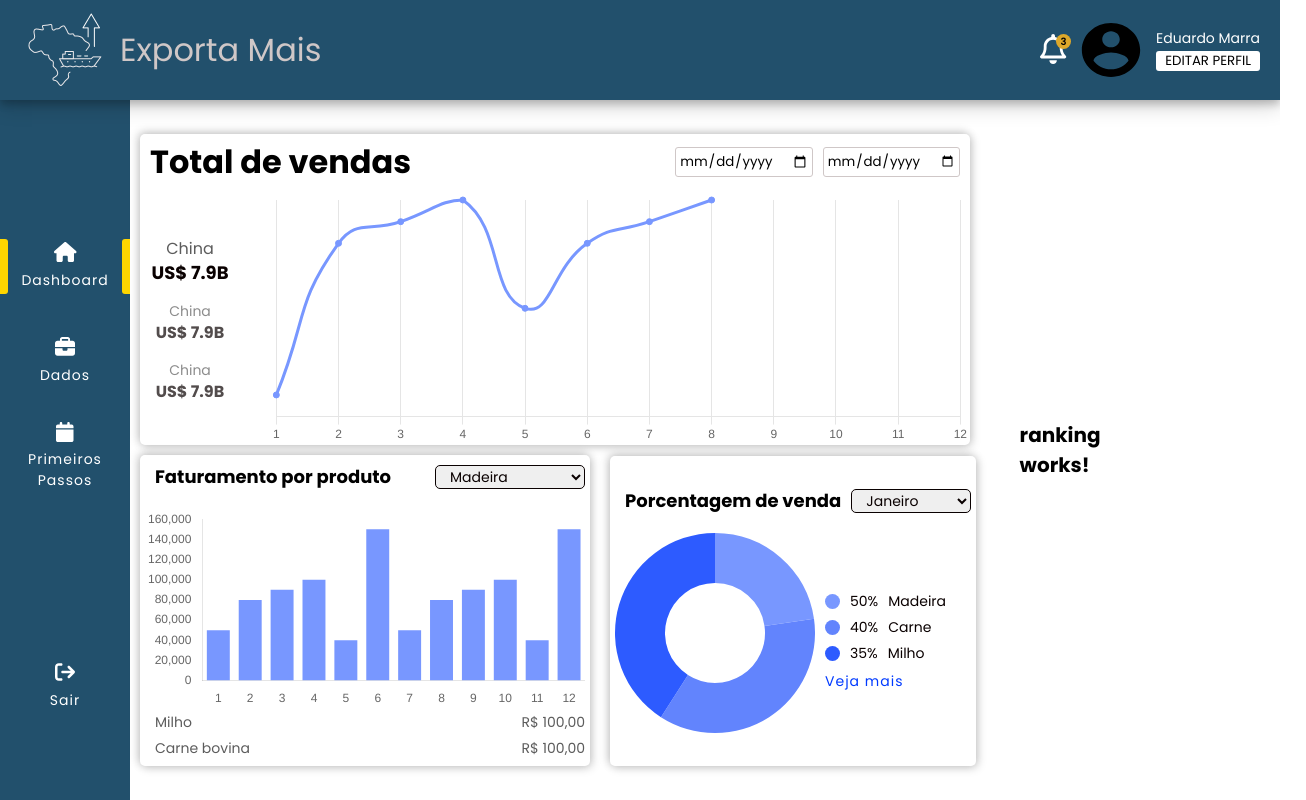
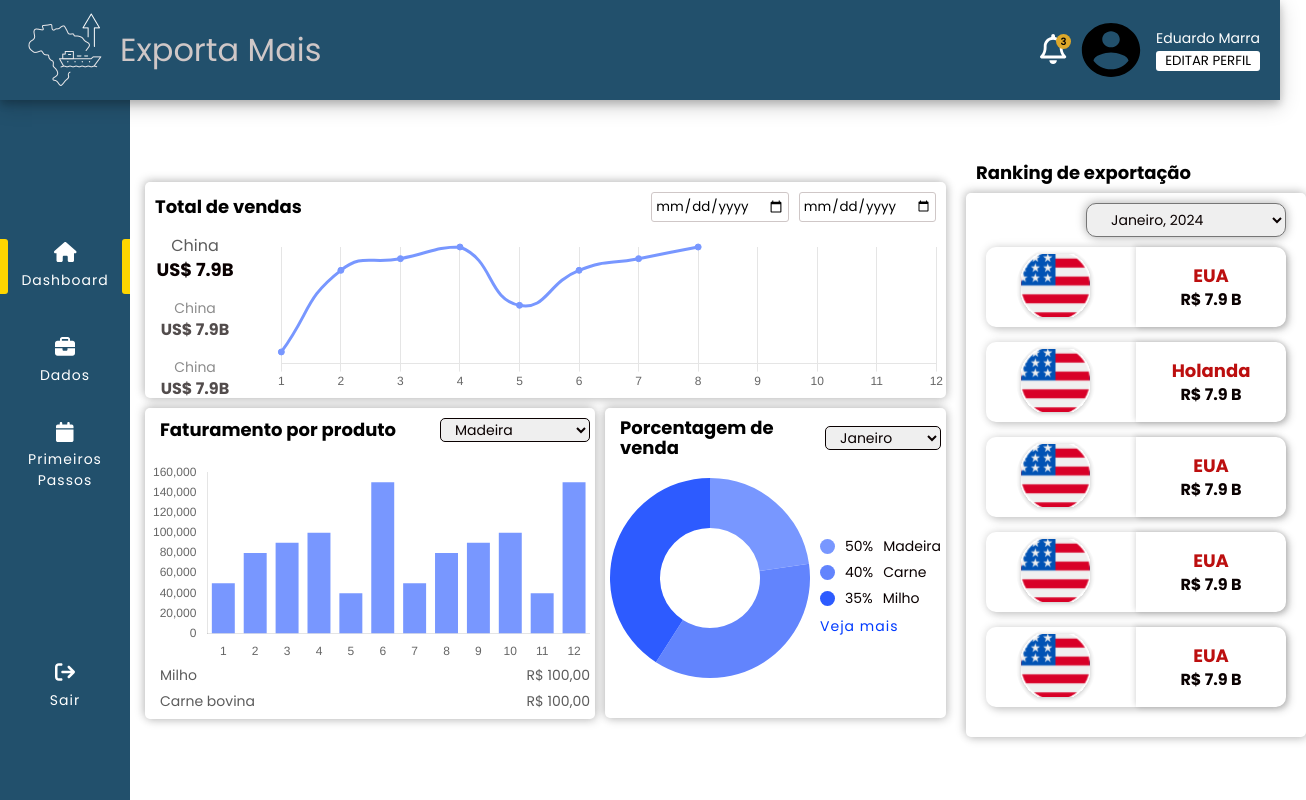
Before and after one commit to Eduardomarra/exportaMaisBr, an Angular app: page / in a window 1280 px wide. Shown: the whole page, 1306 px wide, since content can reach past the window. Built offline with nearby package versions, Linux system fonts and the light colour scheme.

Commit message:
ranking and correction of grid styles

```diff
--- a/src/app/features/dashboard/components/percent-sale/percent-sale.component.scss
+++ b/src/app/features/dashboard/components/percent-sale/percent-sale.component.scss
@@ -1,7 +1,7 @@
 .container {
   display: flex;
   align-items: flex-start;
-  justify-content: center;
+  justify-content: flex-start;
   flex-direction: column;
   gap: 2rem;
   padding: 1rem 0.5rem;
--- a/src/app/features/dashboard/components/ranking/ranking.component.html
+++ b/src/app/features/dashboard/components/ranking/ranking.component.html
@@ -1 +1,68 @@
-<h1>ranking works!</h1>
+<div class="container">
+  <h2>Ranking de exportação</h2>
+  <div class="wrapper shadow-container">
+    <div class="select-date">
+      <select name="" id="" class="shadow-container">
+        <option value="">Janeiro, 2024</option>
+        <option value="">Fevereiro, 2024</option>
+        <option value="">Março, 2024</option>
+        <option value="">Abril, 2024</option>
+        <option value="">Maio, 2024</option>
+        <option value="">Junho, 2024</option>
+        <option value="">Julho, 2024</option>
+        <option value="">Agosto, 2024</option>
+        <option value="">Setembro, 2024</option>
+        <option value="">Outubro, 2024</option>
+        <option value="">Novembro, 2024</option>
+        <option value="">Dezembro, 2024</option>
+      </select>
+    </div>
+    <div class="cards-ranking">
+      <div class="card-country">
+        <div class="image-country">
+          <img src="assets/img_eua.svg" alt="" />
+        </div>
+        <div class="total-value">
+          <h3>EUA</h3>
+          <span>R$ 7.9 B</span>
+        </div>
+      </div>
+      <div class="card-country">
+        <div class="image-country">
+          <img src="assets/img_eua.svg" alt="" />
+        </div>
+        <div class="total-value">
+          <h3>Holanda</h3>
+          <span>R$ 7.9 B</span>
+        </div>
+      </div>
+      <div class="card-country">
+        <div class="image-country">
+          <img src="assets/img_eua.svg" alt="" />
+        </div>
+        <div class="total-value">
+          <h3>EUA</h3>
+          <span>R$ 7.9 B</span>
+        </div>
+      </div>
+      <div class="card-country">
+        <div class="image-country">
+          <img src="assets/img_eua.svg" alt="" />
+        </div>
+        <div class="total-value">
+          <h3>EUA</h3>
+          <span>R$ 7.9 B</span>
+        </div>
+      </div>
+      <div class="card-country">
+        <div class="image-country">
+          <img src="assets/img_eua.svg" alt="" />
+        </div>
+        <div class="total-value">
+          <h3>EUA</h3>
+          <span>R$ 7.9 B</span>
+        </div>
+      </div>
+    </div>
+  </div>
+</div>
--- a/src/app/features/dashboard/components/ranking/ranking.component.scss
+++ b/src/app/features/dashboard/components/ranking/ranking.component.scss
@@ -0,0 +1,102 @@
+.container {
+  display: flex;
+  align-items: flex-start;
+  justify-content: flex-start;
+  flex-direction: column;
+  gap: 1rem;
+  width: 100%;
+  height: 100%;
+
+  h2 {
+    font-size: var(--fontSize-large);
+    line-height: var(--line-large);
+    padding-left: 1rem;
+  }
+
+  .wrapper {
+    display: flex;
+    align-items: center;
+    justify-content: space-between;
+    flex-direction: column;
+    gap: 1rem;
+    width: 100%;
+    padding: 1rem 2rem 3rem 2rem;
+
+    .select-date {
+      display: flex;
+      align-items: center;
+      justify-content: flex-end;
+      width: 100%;
+
+      select {
+        width: 20rem;
+        padding: 0.5rem 2rem;
+        border-radius: 10px;
+        outline: none;
+        font-size: var(--fontSize-small);
+        line-height: var(--line-small);
+        color: var(--black);
+      }
+    }
+
+    .cards-ranking {
+      display: flex;
+      align-items: center;
+      justify-content: center;
+      flex-direction: column;
+      gap: 1.5rem;
+      width: 100%;
+
+      .card-country {
+        display: grid;
+        grid-template-columns: auto auto;
+        place-items: center;
+        gap: 1rem;
+        border-radius: 10px;
+        box-shadow: 3px 3px 8px rgba(0, 0, 0, 0.184),
+          -1px -1px 8px rgba(0, 0, 0, 0.1);
+
+        .image-country {
+          display: flex;
+          align-items: center;
+          width: 8rem;
+          height: 8rem;
+          border-radius: 50%;
+          overflow: hidden;
+          margin: 0rem 3rem;
+
+          img {
+            width: 100%;
+            height: 100%;
+          }
+        }
+
+        .total-value {
+          display: flex;
+          align-items: center;
+          justify-content: center;
+          flex-direction: column;
+          gap: 0.5rem;
+          width: 15rem;
+          border-radius: 0px 10px 10px 0px;
+          box-shadow: 2px 2px 5px rgba(0, 0, 0, 0.1),
+            -2px -2px 5px rgba(0, 0, 0, 0.1);
+          height: 100%;
+
+          h3 {
+            font-size: var(--fontSize-large);
+            line-height: var(--line-large);
+            color: var(--red-100);
+          }
+
+          span {
+            font-size: var(--fontSize-medium);
+            line-height: var(--line-medium);
+            font-weight: bold;
+            color: var(--black);
+          }
+        }
+      }
+    }
+  }
+}
--- a/src/app/features/dashboard/components/ranking/ranking.component.ts
+++ b/src/app/features/dashboard/components/ranking/ranking.component.ts
@@ -3,13 +3,10 @@ import { Component, OnInit } from '@angular/core';
 @Component({
   selector: 'app-ranking',
   templateUrl: './ranking.component.html',
-  styleUrls: ['./ranking.component.scss']
+  styleUrls: ['./ranking.component.scss'],
 })
 export class RankingComponent implements OnInit {
+  constructor() {}
 
-  constructor() { }
-
-  ngOnInit(): void {
-  }
-
+  ngOnInit(): void {}
 }
--- a/src/app/features/dashboard/components/total-sale/total-sale.component.html
+++ b/src/app/features/dashboard/components/total-sale/total-sale.component.html
@@ -26,7 +26,7 @@
       </div>
     </div>
     <div class="chart-bar">
-      <canvas id="line" width="700" height="250"></canvas>
+      <canvas id="line"></canvas>
     </div>
   </div>
 </div>
--- a/src/app/features/dashboard/components/total-sale/total-sale.component.scss
+++ b/src/app/features/dashboard/components/total-sale/total-sale.component.scss
@@ -14,8 +14,8 @@
     padding: 1rem;
 
     h2 {
-      font-size: var(--fontSize-xxlarge);
-      line-height: var(--line-xxlarge);
+      font-size: var(--fontSize-large);
+      line-height: var(--line-large);
     }
 
     .input-date {
@@ -84,6 +84,7 @@
 
     .chart-bar {
       width: 100%;
+      height: 100%;
     }
   }
 }
--- a/src/app/features/dashboard/components/total-sale/total-sale.component.ts
+++ b/src/app/features/dashboard/components/total-sale/total-sale.component.ts
@@ -47,6 +47,8 @@ export class TotalSaleComponent implements OnInit {
             display: false,
           },
         },
+        responsive: true,
+        maintainAspectRatio: false,
       },
     });
   }
--- a/src/app/features/dashboard/dashboard.component.scss
+++ b/src/app/features/dashboard/dashboard.component.scss
@@ -3,31 +3,27 @@
   width: 100%;
 
   .wrapper {
-    display: flex;
-    align-items: center;
-    justify-content: flex-start;
-    gap: 1rem;
+    display: grid;
+    grid-template-columns: 125px 80%;
+    gap: 2rem;
     width: 100%;
 
     .dashboard {
-      display: flex;
-      align-items: center;
-      justify-content: flex-start;
+      display: grid;
+      grid-template-columns: 1fr auto;
+      grid-template-rows: 100%;
+      place-items: center;
       gap: 2rem;
 
       .dashboard-chart {
-        display: flex;
-        align-items: flex-start;
-        justify-content: flex-start;
-        flex-direction: column;
+        display: grid;
         gap: 1rem;
         width: 100%;
 
         .chart-products {
-          display: flex;
-          align-items: center;
-          justify-content: flex-start;
-          gap: 2rem;
+          display: grid;
+          grid-template-columns: auto auto;
+          gap: 1rem;
         }
 
         .ranking {
--- a/src/styles.scss
+++ b/src/styles.scss
@@ -21,6 +21,7 @@
   --blue-700: #003aff;
   --blue-800: #22506c;
   --red: #db2d0691;
+  --red-100: #bc0f0f;
   --green: #2cc369;
 
   --fontSize-small: 1.4rem;
```
Also changed, not shown: src/assets/img_eua.svg (added).
